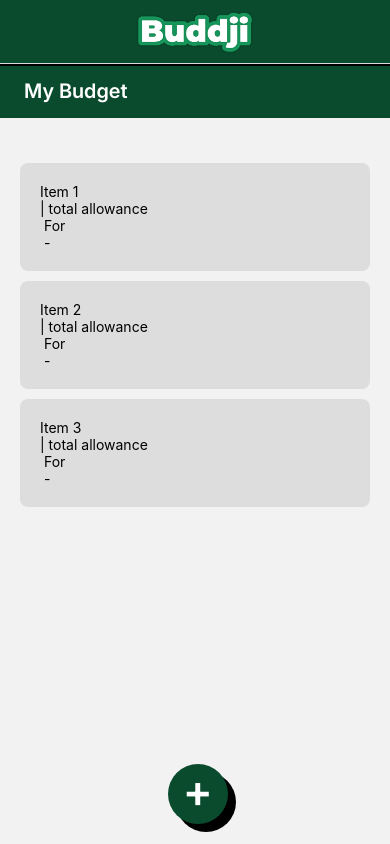
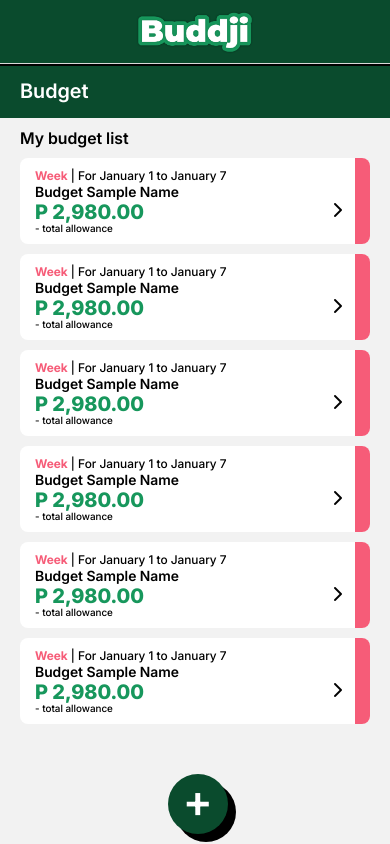
Before and after one commit to s4nm4rkus/Buddji, a React Native app: screen /HomeScreen in a window 390 px wide. Built offline with nearby package versions, Linux system fonts and the light colour scheme; no server answers.

Commit message:
Done Create Budget Inputs

```diff
--- a/package.json
+++ b/package.json
@@ -20,6 +20,7 @@
     "react-native": "0.76.7",
     "react-native-safe-area-context": "^5.2.0",
     "react-native-screens": "^4.6.0",
+    "react-native-vector-icons": "^10.2.0",
     "use-latest-callback": "^0.2.3"
   },
   "devDependencies": {
--- /dev/null
+++ b/screens/CreateBudget/createBudgetScreen.js
@@ -0,0 +1,209 @@
+import React, { useState } from "react";
+import {
+  View,
+  Text,
+  TextInput,
+  TouchableOpacity,
+  SafeAreaView,
+} from "react-native";
+import styles from "./createbudget.styles";
+
+const CreateBudget = ({ navigation, route }) => {
+  const { budgetType } = route.params; // Get Week/Month selection
+
+  const [step, setStep] = useState(1);
+  const [budgetData, setBudgetData] = useState({
+    title: "",
+    totalBudget: "",
+    startBudgetDuration: "",
+    endBudgetDuration: "",
+    food: "",
+    transport: "",
+    necessities: "",
+    wants: "",
+    savings: "",
+    note: "",
+  });
+
+  const handleNext = () => {
+    if (step < 5) setStep(step + 1);
+  };
+
+  const handleBack = () => {
+    if (step > 1) setStep(step - 1);
+  };
+
+  const handleSubmit = () => {
+    alert("Budget Created Successfully!");
+    navigation.goBack();
+  };
+
+  return (
+    <SafeAreaView style={styles.container}>
+      {/* Budget Title & Total Budget (Only input on Step 1, Display in Steps 2-5) */}
+      {step === 1 ? (
+        <>
+          <Text style={styles.header}>Create Budget ({budgetType})</Text>
+          <Text>Budget Title</Text>
+
+          <TextInput
+            placeholder="Enter Budget Title"
+            style={styles.input}
+            value={budgetData.title}
+            onChangeText={(text) =>
+              setBudgetData({ ...budgetData, title: text })
+            }
+          />
+          <Text>Total allowance</Text>
+          <TextInput
+            placeholder="Enter Total Budget"
+            keyboardType="numeric"
+            style={styles.input}
+            value={budgetData.totalBudget}
+            onChangeText={(text) =>
+              setBudgetData({ ...budgetData, totalBudget: text })
+            }
+          />
+          <Text>Budget Duration</Text>
+          <View style={styles.budgetDurationWrapper}>
+            <TextInput
+              placeholder="month/day/year"
+              style={styles.inputDuration}
+              value={budgetData.startBudgetDuration}
+              onChangeText={(text) =>
+                setBudgetData({ ...budgetData, startBudgetDuration: text })
+              }
+            />
+            <Text style={{ textAlignVertical: "center", marginTop: -10 }}>
+              {" "}
+              until{" "}
+            </Text>
+
+            <TextInput
+              placeholder="month/day/year"
+              style={styles.inputDuration}
+              value={budgetData.endBudgetDuration}
+              onChangeText={(text) =>
+                setBudgetData({ ...budgetData, endBudgetDuration: text })
+              }
+            />
+          </View>
+        </>
+      ) : (
+        <>
+          {/* Display Budget Title & Total Budget */}
+          <Text style={styles.label}>Budget Title: {budgetData.title}</Text>
+          <Text style={styles.label}>
+            Total Budget: {budgetData.totalBudget}
+          </Text>
+          <Text style={styles.label}>
+            Budget Duration: {budgetData.startBudgetDuration} to{" "}
+            {budgetData.endBudgetDuration}
+          </Text>
+        </>
+      )}
+
+      {/* Step-by-Step Inputs */}
+      {step === 2 && (
+        <View>
+          <Text>Food</Text>
+          <TextInput
+            placeholder="Food Budget"
+            keyboardType="numeric"
+            style={styles.input}
+            value={budgetData.food}
+            onChangeText={(text) =>
+              setBudgetData({ ...budgetData, food: text })
+            }
+          />
+        </View>
+      )}
+
+      {step === 3 && (
+        <View>
+          <Text>Transportation</Text>
+          <TextInput
+            placeholder="Transport Budget"
+            keyboardType="numeric"
+            style={styles.input}
+            value={budgetData.transport}
+            onChangeText={(text) =>
+              setBudgetData({ ...budgetData, transport: text })
+            }
+          />
+        </View>
+      )}
+
+      {step === 4 && (
+        <View>
+          <Text>Necessities</Text>
+          <TextInput
+            placeholder="Other Necessities"
+            keyboardType="numeric"
+            style={styles.input}
+            value={budgetData.necessities}
+            onChangeText={(text) =>
+              setBudgetData({ ...budgetData, necessities: text })
+            }
+          />
+        </View>
+      )}
+
+      {step === 5 && (
+        <>
+          <Text>Savings</Text>
+          <TextInput
+            placeholder="Amount to save"
+            keyboardType="numeric"
+            style={styles.input}
+            value={budgetData.savings}
+            onChangeText={(text) =>
+              setBudgetData({ ...budgetData, savings: text })
+            }
+          />
+          <Text>Wants & Needs (Optional) </Text>
+          <TextInput
+            placeholder="Wants & Needs"
+            keyboardType="numeric"
+            style={styles.input}
+            value={budgetData.wants}
+            onChangeText={(text) =>
+              setBudgetData({ ...budgetData, wants: text })
+            }
+          />
+          <Text>Notes (Optional)</Text>
+          <TextInput
+            placeholder="Additional Notes"
+            style={[styles.input, { height: 80 }]}
+            value={budgetData.note}
+            onChangeText={(text) =>
+              setBudgetData({ ...budgetData, note: text })
+            }
+            multiline
+          />
+        </>
+      )}
+
+      {/* Navigation Buttons */}
+      <View style={styles.buttonWrapper}>
+        {step > 1 && (
+          <TouchableOpacity style={styles.prevButton} onPress={handleBack}>
+            <Text>Back</Text>
+          </TouchableOpacity>
+        )}
+
+        {step < 5 ? (
+          <TouchableOpacity style={styles.nextButton} onPress={handleNext}>
+            <Text>Next</Text>
+          </TouchableOpacity>
+        ) : (
+          <TouchableOpacity style={styles.submitButton} onPress={handleSubmit}>
+            <Text>Submit</Text>
+          </TouchableOpacity>
+        )}
+      </View>
+    </SafeAreaView>
+  );
+};
+
+export default CreateBudget;
--- /dev/null
+++ b/screens/CreateBudget/createbudget.styles.js
@@ -0,0 +1,73 @@
+import { StyleSheet } from "react-native";
+
+const styles = StyleSheet.create({
+  container: {
+    flex: 1,
+    padding: 20,
+    justifyContent: "center",
+    backgroundColor: "#F4F4F4",
+  },
+  header: {
+    fontSize: 22,
+    fontWeight: "bold",
+    textAlign: "center",
+    marginBottom: 20,
+  },
+  label: {
+    fontSize: 18,
+    fontWeight: "bold",
+    marginBottom: 10,
+  },
+  input: {
+    height: 50,
+    borderWidth: 1,
+    borderColor: "#ccc",
+    borderRadius: 10,
+    paddingHorizontal: 15,
+    fontSize: 16,
+    backgroundColor: "#fff",
+    marginBottom: 10,
+  },
+  inputDuration: {
+    height: 50,
+    borderWidth: 1,
+    borderColor: "#ccc",
+    borderRadius: 10,
+    paddingHorizontal: 15,
+    fontSize: 16,
+    backgroundColor: "#fff",
+    marginBottom: 10,
+  },
+  buttonWrapper: {
+    flexDirection: "row",
+    justifyContent: "space-between",
+    marginTop: 30,
+  },
+  prevButton: {
+    backgroundColor: "#ccc",
+    padding: 15,
+    borderRadius: 10,
+    flex: 1,
+    alignItems: "center",
+    marginRight: 10,
+  },
+  nextButton: {
+    backgroundColor: "#03AED2",
+    padding: 15,
+    borderRadius: 10,
+    flex: 1,
+    alignItems: "center",
+  },
+  submitButton: {
+    backgroundColor: "#28A745",
+    padding: 15,
+    borderRadius: 10,
+    flex: 1,
+    alignItems: "center",
+  },
+  budgetDurationWrapper: {
+    flexDirection: "row",
+    justifyContent: "center",
+  },
+});
+export default styles;
--- a/screens/Dashboard/Budget/header/header.js
+++ b/screens/Dashboard/Budget/header/header.js
@@ -9,7 +9,7 @@
     <View style={styles.container}>
       <View style={styles.headerContainer}>
         <View style={styles.arrowLeftContainer}>
-          <Text style={styles.titleHeader}>My Budget</Text>
+          <Text style={styles.titleHeader}>Budget</Text>
         </View>
       </View>
     </View>
--- a/screens/Dashboard/Budget/header/header.style.js
+++ b/screens/Dashboard/Budget/header/header.style.js
@@ -15,7 +15,7 @@
     color: "#fff",
     fontSize: 20,
     fontFamily: "InSemiBold",
-    marginLeft: 24,
+    marginLeft: 20,
   },
 });
 
--- a/screens/Dashboard/Budget/home.style.js
+++ b/screens/Dashboard/Budget/home.style.js
@@ -8,7 +8,7 @@
 
   addBudgetButton: {
     position: "absolute",
-    bottom: 20,
+    bottom: 10,
     left: "43%",
     justifyContent: "center",
     alignContent: "center",
@@ -25,9 +25,10 @@
 
   budgetListContainer: {
     flex: 1,
-    paddingVertical: 40,
+    paddingTop: 10,
     paddingHorizontal: 20,
-    marginBottom: 20,
+    marginBottom: 50,
+
     width: "100%",
     height: "100%",
 
@@ -108,19 +109,64 @@
   },
 
   budgetCard: {
-    height: "100%",
     flex: 1,
+    backgroundColor: "transparent",
   },
   cardContainer: {
-    marginVertical: 5,
-    backgroundColor: "#ddd",
-    padding: 20,
+    paddingVertical: 10,
+    paddingLeft: 15,
     borderRadius: 8,
+    borderRightWidth: 15,
+    borderRightColor: "#F65C78",
+  },
+
+  cardColorTheme: {
+    flexDirection: "row",
   },
 
   budgetNameWrapper: {
     flexDirection: "row",
   },
+
+  budgetDate: {
+    fontFamily: "InMedium",
+    fontSize: 12,
+  },
+
+  budgetText: {
+    fontFamily: "InMedium",
+    fontSize: 12,
+  },
+
+  budgetCattegory: {
+    fontFamily: "InBold",
+    fontSize: 12,
+    color: "#F65C78",
+  },
+  cardContainerBudget: {
+    backgroundColor: "#fff",
+    marginVertical: 5,
+    padding: 0,
+    borderRadius: 8,
+    elevation: 1.8,
+  },
+
+  budgetName: {
+    fontFamily: "InSemiBold",
+    fontSize: 14,
+  },
+  budgetTotal: {
+    fontFamily: "InExtraBold",
+    fontSize: 20,
+    color: "#17975C",
+  },
+  rightChevron: {
+    position: "absolute",
+    right: 5,
+    top: 39,
+  },
+
+  budgetTotalSub: { fontFamily: "InMedium", fontSize: 10, marginTop: -2 },
 });
 
 export default styles;
--- a/screens/Dashboard/Budget/homeScreen.js
+++ b/screens/Dashboard/Budget/homeScreen.js
@@ -17,6 +17,7 @@
 import { SafeAreaProvider } from "react-native-safe-area-context";
 import Header from "./header/header";
 import styles from "./home.style";
+import { Feather } from "@expo/vector-icons";
 
 // import { useNavigation } from "@react-navigation/native";
 
@@ -35,32 +36,37 @@
   }, []);
 
   const [data, setData] = useState([
-    { id: "1", title: "Item 1" },
-    { id: "2", title: "Item 2" },
-    { id: "3", title: "Item 3" },
+    { id: "1", title: "Week" },
+    { id: "2", title: "Week" },
+    { id: "3", title: "Week" },
+    { id: "4", title: "Week" },
+    { id: "5", title: "Week" },
+    { id: "6", title: "Week" },
   ]);
 
   const renderItem = ({ item }) => (
-    <TouchableOpacity style={[styles.budgetCard]}>
-      <View style={styles.rightArrow}></View>
-      <View style={styles.cardContainer}>
-        <View style={styles.budgetNameWrapper}>
-          <Text>{item.title}</Text>
-          <Text style={styles.budgetName}></Text>
-          <Text style={styles.budgetCattegory}></Text>
+    <View style={styles.cardContainerBudget}>
+      <TouchableOpacity style={[styles.budgetCard]}>
+        <View style={styles.cardContainer}>
+          <Feather
+            style={styles.rightChevron}
+            name="chevron-right"
+            size={24}
+            color="black"
+          />
+          <View style={styles.budgetNameWrapper}>
+            <Text style={styles.budgetCattegory}>{item.title}</Text>
+            <Text style={styles.budgetText}> | For </Text>
+            <Text style={styles.budgetDate}>January 1</Text>
+            <Text style={styles.budgetText}> to </Text>
+            <Text style={styles.budgetDate}>January 7</Text>
+          </View>
+          <Text style={styles.budgetName}>Budget Sample Name</Text>
+          <Text style={styles.budgetTotal}>P 2,980.00</Text>
+          <Text style={styles.budgetTotalSub}>- total allowance</Text>
         </View>
-        <View style={styles.budgetTotalWrapper}>
-          <Text style={styles.budgetTotal}></Text>
-          <Text style={styles.budgetTotalSub}>| total allowance</Text>
-        </View>
-        <View style={styles.budgetDurationWrapper}>
-          <Text style={styles.budgetText}> For </Text>
-          <Text style={styles.budgetDate}></Text>
-          <Text style={styles.budgetText}> - </Text>
-          <Text style={styles.budgetDate}></Text>
-        </View>
-      </View>
-    </TouchableOpacity>
+      </TouchableOpacity>
+    </View>
   );
 
   const [refreshing, setRefreshing] = useState(false);
@@ -68,6 +74,11 @@
   const onRefresh = () => {
     setRefreshing(true);
     setTimeout(() => setRefreshing(false), 2000);
+  };
+
+  const handleBudgetCreation = (type) => {
+    setModalVisible(false);
+    navigation.navigate("CreateBudgetScreen", { budgetType: type });
   };
 
   const handleLogout = () => {
@@ -92,6 +103,15 @@
           <StatusBar style="auto" />
           <Header />
           <View style={styles.budgetListContainer}>
+            <Text
+              style={{
+                fontSize: 16,
+                fontFamily: "InSemiBold",
+                marginBottom: 5,
+              }}
+            >
+              My budget list
+            </Text>
             <FlatList
               data={data}
               keyExtractor={(item) => item.id}
@@ -133,7 +153,7 @@
                       styles.budgetOption,
                       { backgroundColor: "#F65C78" },
                     ]}
-                    onPress={() => setModalVisible(!modalVisible)}
+                    onPress={() => handleBudgetCreation("Week")}
                   >
                     <Text style={styles.textBudgetOption}>Week</Text>
                   </TouchableOpacity>
@@ -144,7 +164,7 @@
                       { backgroundColor: "#03AED2" },
                     ]}
                     // onPress={handleLogout}
-                    onPress={() => setModalVisible(!modalVisible)}
+                    onPress={() => handleBudgetCreation("Month")}
                   >
                     <Text style={styles.textBudgetOption}>Month</Text>
                   </TouchableOpacity>
```
Also changed, not shown: navigation/AppNavigator.js (+6 -1 lines), 1 other file (tests, documents, lock files or other folders).
